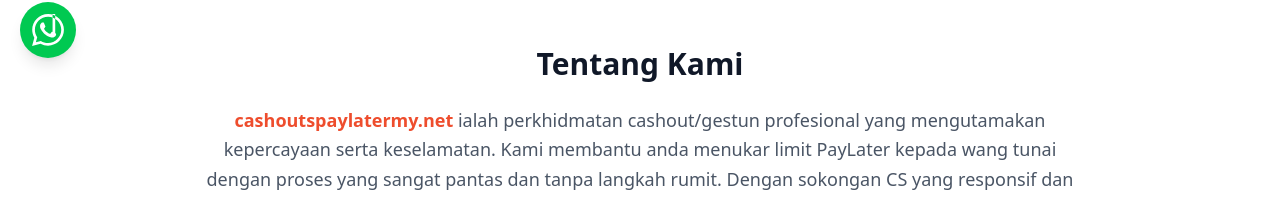
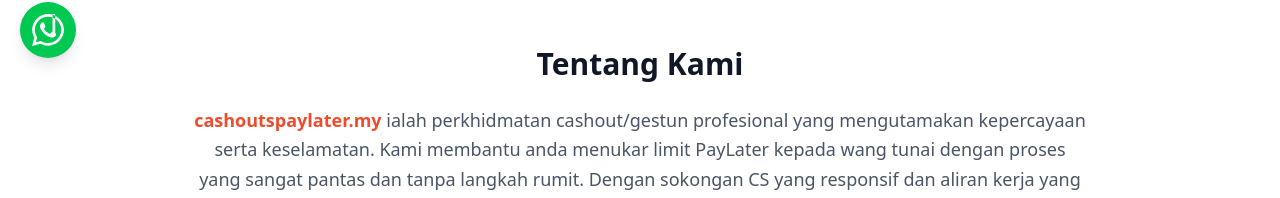
Before and after one commit to dulabdul/spaylater-my, a Next.js app: page / in a window 1280 px wide. Shown: the part 712-910 px from the top of the page. Built offline with nearby package versions, Linux system fonts and the light colour scheme; no server answers.

Commit message:
change web name in about us sec

```diff
--- a/src/components/sections/AboutAndWhy.tsx
+++ b/src/components/sections/AboutAndWhy.tsx
@@ -11,7 +11,7 @@
           </h2>
           <p className='text-lg text-gray-600 leading-relaxed'>
             <span className='font-semibold text-shopee'>
-              cashoutspaylatermy.net
+              cashoutspaylater.my
             </span>{' '}
             ialah perkhidmatan cashout/gestun profesional yang mengutamakan
             kepercayaan serta keselamatan. Kami membantu anda menukar limit
```
